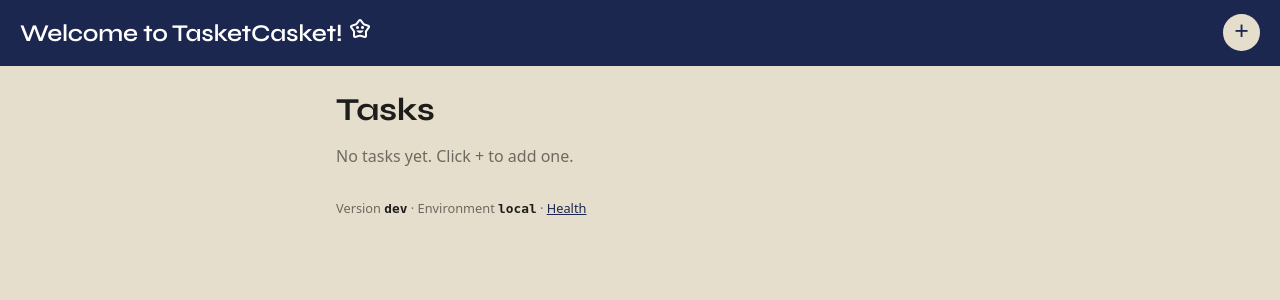
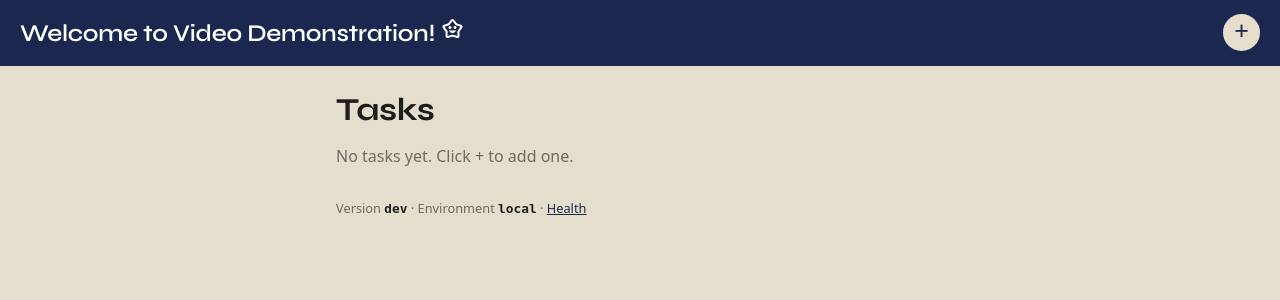
Before and after one commit to TomGoodo/SWE40006-Project, a Flask app: page / in a window 1280 px wide. Shown: the top 300 px of the page. Run offline with Flask 3, Linux system fonts and the light colour scheme.

Commit message:
add video demonstration

```diff
--- a/app/src/app/templates/base.html
+++ b/app/src/app/templates/base.html
@@ -1,27 +1,39 @@
 <!doctype html>
 <html lang="en">
   <head>
-  <meta charset="utf-8">
-  <meta name="viewport" content="width=device-width, initial-scale=1">
+    <meta charset="utf-8" />
+    <meta name="viewport" content="width=device-width, initial-scale=1" />
     <title>{% block title %}TasketCasket!{% endblock %}</title>
-  <link rel="stylesheet" href="{{ url_for('static', filename='style.css') }}">
-  <link rel="stylesheet" href="https://fonts.googleapis.com/css2?family=Material+Symbols+Outlined:opsz,wght,FILL,GRAD@24,400,0,0&icon_names=checklist" />
-  <link rel="stylesheet" href="https://fonts.googleapis.com/css2?family=Material+Symbols+Outlined:opsz,wght,FILL,GRAD@24,400,0,0&icon_names=family_star" />
+    <link
+      rel="stylesheet"
+      href="{{ url_for('static', filename='style.css') }}"
+    />
+    <link
+      rel="stylesheet"
+      href="https://fonts.googleapis.com/css2?family=Material+Symbols+Outlined:opsz,wght,FILL,GRAD@24,400,0,0&icon_names=checklist"
+    />
+    <link
+      rel="stylesheet"
+      href="https://fonts.googleapis.com/css2?family=Material+Symbols+Outlined:opsz,wght,FILL,GRAD@24,400,0,0&icon_names=family_star"
+    />
   </head>
   <body>
     <nav class="navbar">
-    <a class="logo" href="{{ url_for('tasks.index') }}">Welcome to TasketCasket! <span class="material-symbols-outlined">family_star</span></a>
-    <a class="add-btn" href="{{ url_for('tasks.new_task') }}" title="Add task">+</a>
+      <a class="logo" href="{{ url_for('tasks.index') }}"
+        >Welcome to Video Demonstration!
+        <span class="material-symbols-outlined">family_star</span></a
+      >
+      <a class="add-btn" href="{{ url_for('tasks.new_task') }}" title="Add task"
+        >+</a
+      >
     </nav>
 
-  <main>
-    {% block content %}{% endblock %}
-  </main>
+    <main>{% block content %}{% endblock %}</main>
 
     <footer class="site-footer">
-  Version <code data-testid="app-version">{{ app_version }}</code>
-  &middot; Environment <code>{{ app_env }}</code>
-  &middot; <a href="{{ url_for('tasks.health') }}">Health</a>
+      Version <code data-testid="app-version">{{ app_version }}</code> &middot;
+      Environment <code>{{ app_env }}</code> &middot;
+      <a href="{{ url_for('tasks.health') }}">Health</a>
     </footer>
   </body>
 </html>
```
Lines whose indentation alone changed are shown as unchanged.
